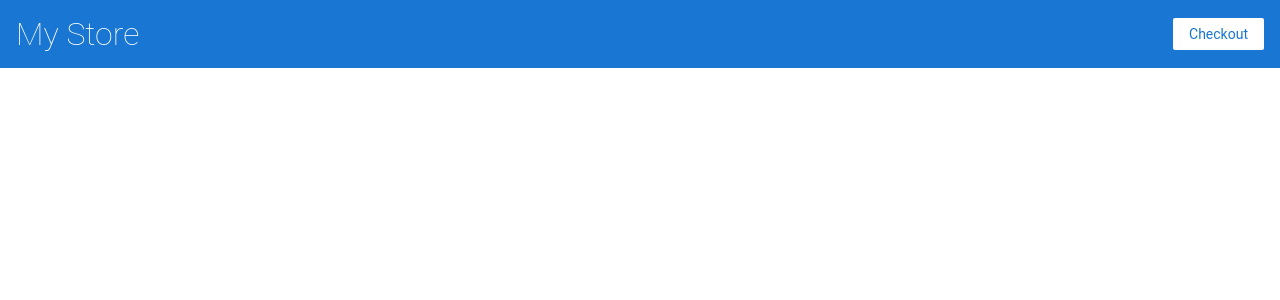
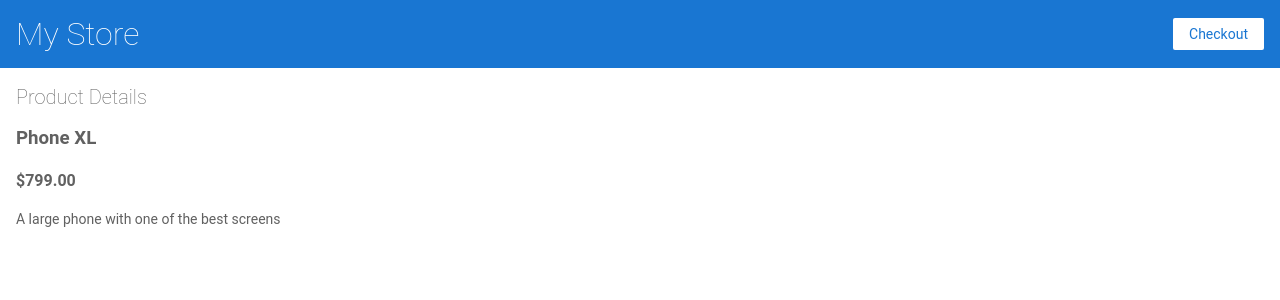
Before and after one commit to SilviuMihai/Step-by-Step-Angular, an Angular app: page /products/0 in a window 1280 px wide. Before the commit this address led to /. Shown: the top 300 px of the page. Built offline with nearby package versions, Linux system fonts and the light colour scheme.

Commit message:
Added Routing, by using the index of each product

```diff
--- a/src/app/app-routing.module.ts
+++ b/src/app/app-routing.module.ts
@@ -1,9 +1,11 @@
 import { NgModule } from '@angular/core';
 import { Routes, RouterModule } from '@angular/router';
+import { ProductDetailsComponent } from './product-details/product-details/product-details.component';
 import { ProductListComponent } from './product-list/product-list/product-list.component';
 
 const routes: Routes = [
-  { path:'', component: ProductListComponent  }
+  { path:'', component: ProductListComponent  },
+  { path:'products/:productId', component: ProductDetailsComponent }
 ];
 
 @NgModule({
--- a/src/app/app.module.ts
+++ b/src/app/app.module.ts
@@ -6,13 +6,15 @@ import { AppComponent } from './app.component';
 import { ProductListComponent } from './product-list/product-list/product-list.component';
 import { TopBarComponent } from './top-bar/top-bar/top-bar.component';
 import { ProductAlertsComponent } from './product-alerts/product-alerts/product-alerts.component';
+import { ProductDetailsComponent } from './product-details/product-details/product-details.component';
 
 @NgModule({
   declarations: [
     AppComponent,
     ProductListComponent,
     TopBarComponent,
-    ProductAlertsComponent
+    ProductAlertsComponent,
+    ProductDetailsComponent
   ],
   imports: [
     BrowserModule,
--- /dev/null
+++ b/src/app/product-details/product-details/product-details.component.html
@@ -0,0 +1,8 @@
+<h2>Product Details</h2>
+
+<div *ngIf="product">
+  <h3>{{ product.name }}</h3>
+  <h4>{{ product.price | currency }}</h4>
+  <p>{{ product.description }}</p>
+
+</div>
--- /dev/null
+++ b/src/app/product-details/product-details/product-details.component.ts
@@ -0,0 +1,28 @@
+import { Component, OnInit } from '@angular/core';
+import { ActivatedRoute } from '@angular/router';
+
+import { products } from './../../products';
+
+@Component({
+  selector: 'app-product-details',
+  templateUrl: './product-details.component.html',
+  styleUrls: ['./product-details.component.css']
+})
+export class ProductDetailsComponent implements OnInit {
+
+  product:any;
+
+  constructor(private route: ActivatedRoute) { }
+
+  ngOnInit(): void {
+      this.route.paramMap.subscribe(params => {
+      this.product = products[+params.get('productId')];
+    });
+  }
+
+}
+/* The ActivatedRoute is specific to each routed component that the Angular Router loads.
+ It contains information about the route, its parameters, and additional data associated with the route.
+
+By injecting the ActivatedRoute, you are configuring the component to use a service.
+The Managing Data page covers services in more detail. */
--- a/src/app/product-list/product-list/product-list.component.html
+++ b/src/app/product-list/product-list/product-list.component.html
@@ -1,6 +1,6 @@
 <h2>Products</h2>
-<div *ngFor="let product of listproducts">
-    <a [title]="product.name + ' details'"><h3>{{ product.name }}</h3></a>
+<div *ngFor="let product of listproducts; let i=index;">
+    <a [title]="product.name + ' details'" [routerLink]="['/products', i]"><h3>{{ product.name }}</h3></a>
 
     <p *ngIf="product.description">{{product.description}}</p>
 
```
Also changed, not shown: src/app/product-details/product-details/product-details.component.css (added), 1 other file (tests, documents, lock files or other folders).
